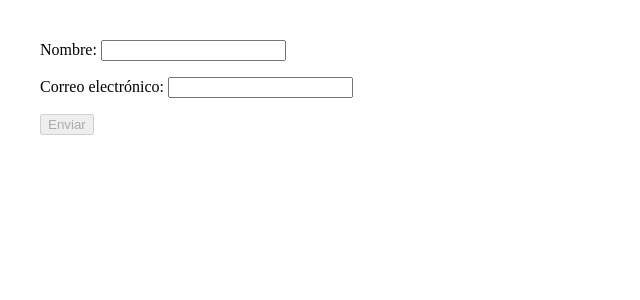
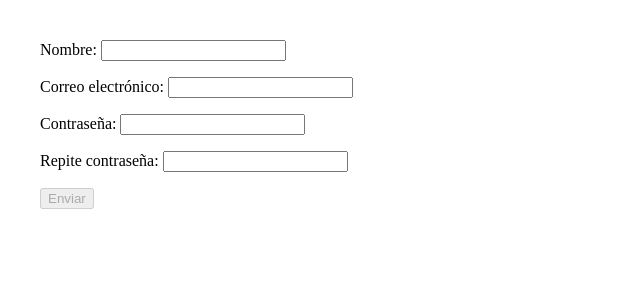
Before and after one commit to gerardoparrajc/curso-angular-17-abril-2024, an Angular app: page / in a window 1280 px wide. Shown: the top 300 px of the page, without its empty margins (0-640 px from the left). Built offline with nearby package versions, Linux system fonts and the light colour scheme.

Commit message:
Creado un validador personalizado a nivel de formulario

```diff
--- a/src/app/components/formulario-reactivo/formulario-reactivo.component.html
+++ b/src/app/components/formulario-reactivo/formulario-reactivo.component.html
@@ -14,5 +14,18 @@
     </p>
   </label>
 
+  <label>
+    Contraseña:
+    <input type="password" name="password" formControlName="password">
+    <p class="error" *ngIf="getPassword().errors && getPassword().dirty">El campo es requerido</p>
+  </label>
+
+  <label>
+    Repite contraseña:
+    <input type="password" name="repitePassword" formControlName="repitePassword">
+    <p class="error" *ngIf="getRepitePassword().errors && getRepitePassword().dirty">El campo es requerido</p>
+    <p class="error" *ngIf="formulario.errors?.['passwordsDistintos']">Las contraseñas no son iguales</p>
+  </label>
+
   <button type="submit" [disabled]="formulario.invalid">Enviar</button>
 </form>
--- a/src/app/components/formulario-reactivo/formulario-reactivo.component.ts
+++ b/src/app/components/formulario-reactivo/formulario-reactivo.component.ts
@@ -1,6 +1,7 @@
 import { CommonModule } from '@angular/common';
 import { Component } from '@angular/core';
 import { FormControl, FormGroup, ReactiveFormsModule, Validators } from '@angular/forms';
+import { passwordsValidator } from '../../validators/passwordsValidator';
 
 @Component({
   selector: 'app-formulario-reactivo',
@@ -16,7 +17,11 @@ export class FormularioReactivoComponent {
   constructor() {
     this.formulario = new FormGroup({
       nombre: new FormControl('', Validators.required),
-      correo: new FormControl('', [Validators.required, Validators.email, Validators.minLength(4)])
+      correo: new FormControl('', [Validators.required, Validators.email, Validators.minLength(4)]),
+      password: new FormControl('', Validators.required),
+      repitePassword: new FormControl('', Validators.required)
+    }, {
+      validators: passwordsValidator
     });
   }
 
@@ -25,4 +30,14 @@ export class FormularioReactivoComponent {
     console.log(this.formulario);
   }
 
+  getPassword(): FormControl {
+    return this.formulario.get('password') as FormControl;
+  }
+
+  getRepitePassword(): FormControl {
+    return this.formulario.get('repitePassword') as FormControl;
+  }
+
+
+
 }
--- /dev/null
+++ b/src/app/validators/passwordsValidator.ts
@@ -0,0 +1,12 @@
+import { AbstractControl, ValidationErrors } from "@angular/forms";
+
+export function passwordsValidator(control: AbstractControl): ValidationErrors | null {
+  const password = control.get('password');
+  const repitePassword = control.get('repitePassword');
+
+  if (password && repitePassword && password.value.trim() !== repitePassword.value.trim()) {
+    return { passwordsDistintos: true }
+  }
+
+  return null;
+}
```
